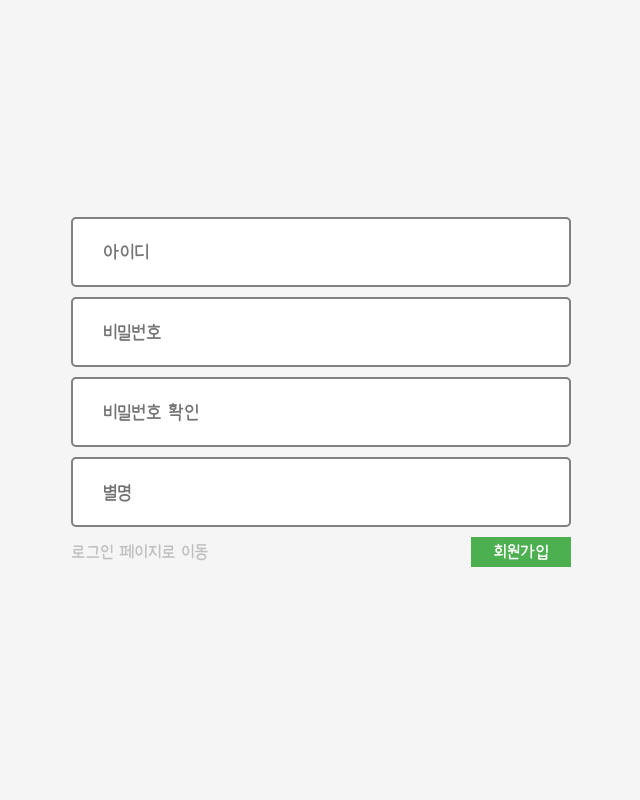
After one commit to rmflsdl4/Project_Flier, a PHP site: page /HTML/SignUp.html in a window 1280 px wide. The commit adds this page. Shown: the whole page, without its empty margins (319-959 px from the left). Run offline with PHP 8.4, Linux system fonts and the light colour scheme.

Commit message:
Add files via upload

```diff
--- a/CSS/font.css
+++ b/CSS/font.css
@@ -1,11 +1,20 @@
 @font-face {
     font-family: "Tmon";
     font-style: "normal";
+    font-style: normal;
     src: url("../HTML/Font/Tmon.ttf") format("truetype"),
     url("../HTML/Font/Tmon.woff") format("woff"),
     url("../HTML/Font/Tmon.woff2") format("woff2");
 }
+@font-face {
+    font-family: "Dovemayo_gothic";
+    font-style: "normal";
+    font-style: normal;
+    src: url("../HTML/Font/Dovemayo_gothic.ttf") format("truetype"),
+    url("../HTML/Font/Dovemayo_gothic.woff") format("woff"),
+    url("../HTML/Font/Dovemayo_gothic.woff2") format("woff2");
+}
 
 * {
-    font-family: 'Tmon';
+    font-family: 'Dovemayo_gothic';
 }
--- a/CSS/style.css
+++ b/CSS/style.css
@@ -1,8 +1,11 @@
 /* ALL */
 a{
     text-decoration: none;
-    margin-right: 15px;
+    margin-right: 25px;
     color: #C0C0C0;
+}
+a:hover{
+    border-bottom: 1px solid #C0C0C0;
 }
 
 #box{
@@ -16,16 +19,18 @@ a{
     align-items: center;
     justify-content: center;
 }
-#id, #pw{
+#id, #pw,#confirm_pw, #nick_name{
     width: 500px;
     height: 70px;
     border: 2px solid gray;
     border-radius: 5px;
     font-size: 20px;
     margin-bottom: 10px;
-    padding: 10px;
+    padding: 30px;
+    outline: none;
 }
 #login{
+    font-size: 18px;
     width: 100px;
     height: 30px;
     background-color: #4CAF50;
@@ -34,8 +39,27 @@ a{
     cursor: pointer;
     margin-left: auto;
 }
+#login:hover{
+    background-color: #449947;
+}
 #MainMenuBox{
+    font-size: 18px;
     height: 30px;
     display: flex;
     align-items: center;
 }
+
+/* SignUp */
+#sign_up{
+    font-size: 18px;
+    width: 100px;
+    height: 30px;
+    background-color: #4CAF50;
+    border: none;
+    color: white;
+    cursor: pointer;
+    margin-left: auto;
+}
+#sign_up:hover{
+    background-color: #449947;
+}
--- /dev/null
+++ b/HTML/SignUp.html
@@ -0,0 +1,26 @@
+<html>
+    <head>
+        <title>Flier</title>
+        <link rel="stylesheet" href="../CSS/style.css">
+        <link rel="stylesheet" href="../CSS/font.css">
+        <meta charset="utf-8">
+    </head>
+    <body id="Main_BackGround">
+        <div>
+            <form>
+                <input id="id" type="text" name="id" placeholder="아이디">
+                <br>
+                <input id="pw" type="password" name="pw" placeholder="비밀번호">
+                <br>
+                <input id="confirm_pw" type="password" name="confirm_pw" placeholder="비밀번호 확인">
+                <br>
+                <input id="nick_name" type="text" name="nick_name" placeholder="별명">
+                <br>
+                <div id="MainMenuBox">
+                    <a href="Login.html">로그인 페이지로 이동</a>
+                    <button id="sign_up" type="submit">회원가입</button>
+                </div>
+            </form>
+        </div>
+    </body>
+</html>
--- a/JavaScript/server.js
+++ b/JavaScript/server.js
@@ -2,8 +2,10 @@ const express = require('express');
 const server = express();
 const port = 3000;
 
-server.get('/', (req, res) => {
-    res.send('Hello');
+server.post('./JavaScript/server.js', (req, res) => {
+    const data = req.body.name;
+
+    res.send(data);
 });
 
 server.listen(port, () => {
```
Also changed, not shown: HTML/Login.html (added, +24 -0 lines), JavaScript/connectDB.js (added, +21 -0 lines), HTML/Font/Dovemayo_gothic.ttf (added), HTML/Font/Dovemayo_gothic.woff (added), 1 other file.
